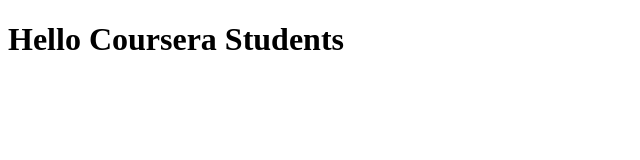
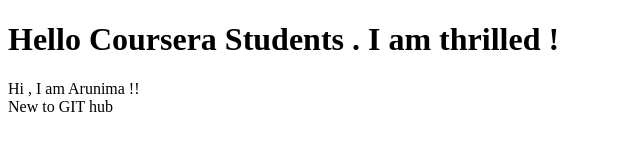
Before and after one commit to Arunima-kumari/coursera-test, a plain HTML site: page index.html in a window 1280 px wide. Shown: the whole page, without its empty margins (0-640 px from the left). Drawn offline with Linux system fonts and the light colour scheme.

Commit message:
First web file

```diff
--- a/index.html
+++ b/index.html
@@ -5,8 +5,8 @@
     <title>Hello Coursera</title>
   </head>
   <body>
-    <h1>Hello Coursera Students</h1>
-
-
+    <h1>Hello Coursera Students . I am thrilled !</h1>
+    Hi , I am Arunima !!<br>
+    New to GIT hub
   </body>
 </html>
```
